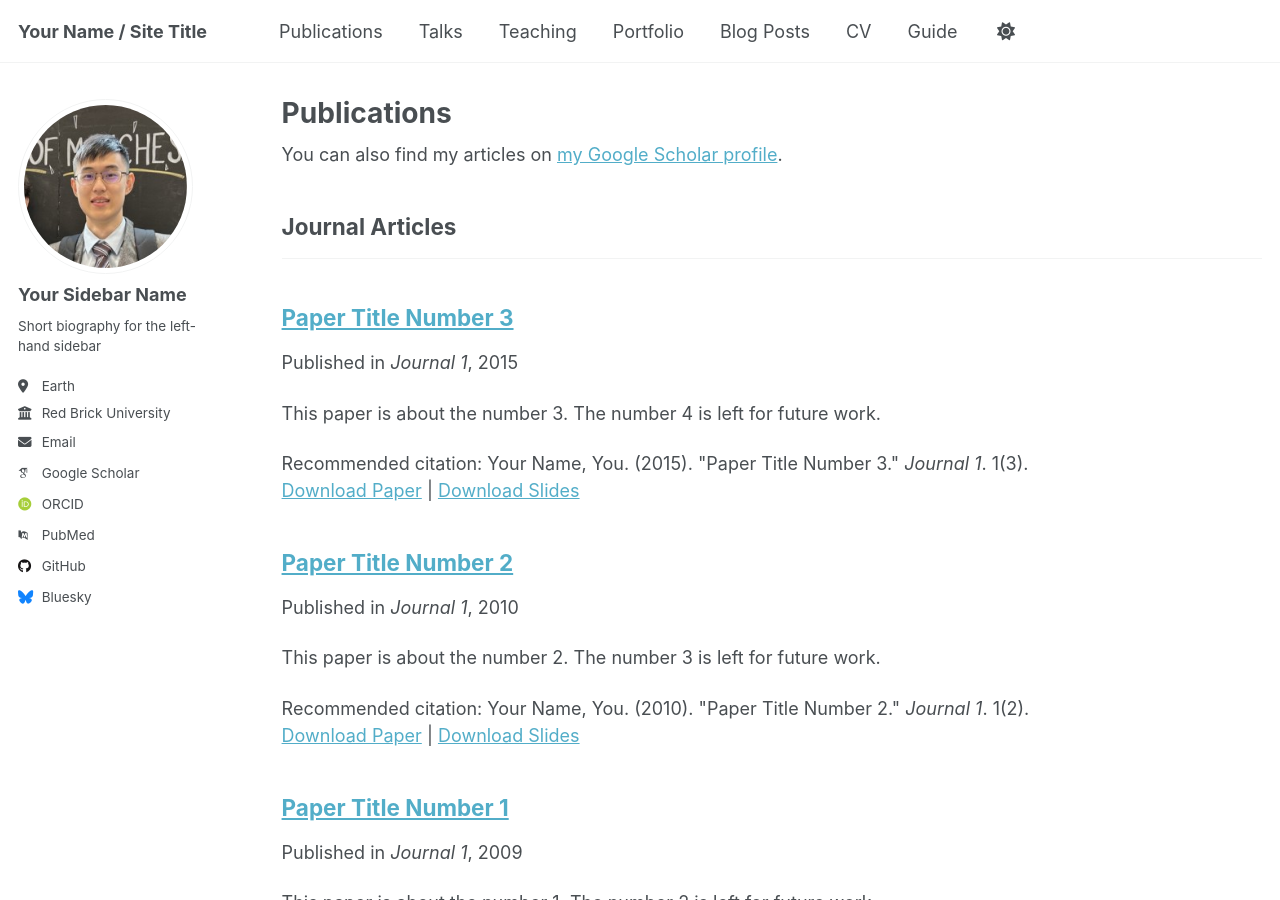
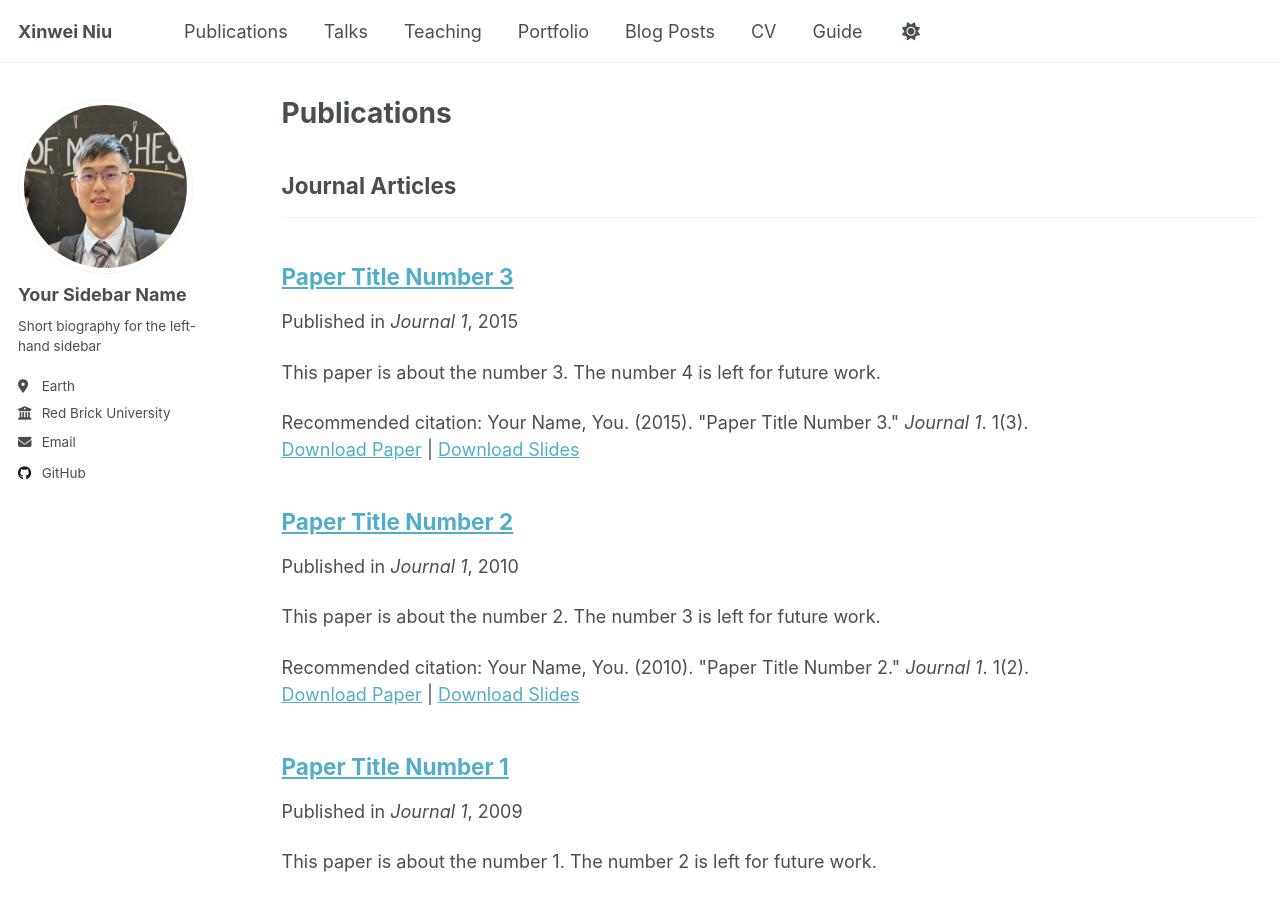
Before and after one commit to xinwei-niu/xinwei-niu.github.io, a Jekyll site: the page built from _pages/publications.html, in a window 1280 px wide and 900 px high. Built offline with Jekyll 4.4.1, drawn with Linux system fonts in a browser that asks for light colours; some web fonts are replaced; a script that is not in the unit is left out; some of the changed text lies outside the part shown.

Commit message:
update personal details

```diff
--- a/_config.yml
+++ b/_config.yml
@@ -9,11 +9,11 @@
 # Basic Site Settings
 locale                   : "en-US"
 site_theme               : "default" # Currently available options are "default", "air"
-title                    : "Your Name / Site Title"
+title                    : "Xinwei Niu"
 title_separator          : "-"
-name                     : &name "Your Name"
+name                     : &name "Xinwei Niu"
 description              : &description "Your Name's academic portfolio"   # Update this with a general description of your site, this is the default if not overridden by a page
-url                      : https://academicpages.github.io # The base hostname & protocol for your site e.g. "https://[your GitHub username].github.io",
+url                      : https://xinwei-niu.github.com # The base hostname & protocol for your site e.g. "https://[your GitHub username].github.io",
                                                            # or if you already have some other page hosted on Github then use "https://[your GitHub username].github.io/[Your Repo Name]"
 baseurl                  : "" # the subpath of your site, e.g. "/blog"
 repository               : "academicpages/academicpages.github.io"
@@ -35,12 +35,12 @@ author:
   # Academic websites
   academia         : # URL
   arxiv            : # URL - Update with the correct link to your profile
-  googlescholar    : "https://scholar.google.com/citations?user=PS_CX0AAAAAJ"
+  googlescholar    : # URL - Update with the correct link to your profile
   inspire-hep      : # URL
   impactstory      : # URL
-  orcid            : "http://orcid.org/yourorcidurl"
+  orcid            : # URL - Update with the correct link to your profile
   semantic         : # URL
-  pubmed           : "https://www.ncbi.nlm.nih.gov/pubmed/?term=john+snow"
+  pubmed           : # URL - Update with the correct link to your profile
   researchgate     : # URL
   scopus           : # URL
 
@@ -48,13 +48,13 @@ author:
   bitbucket        : # Username - Update with your username on the site
   codepen          : # Username
   dribbble         : # Username
-  github           : "academicpages"
+  github           : "xinwei-niu"
   kaggle           : # Username
   stackoverflow    : # User number or user number and name (i.e., use "1" or "1/jeff-atwood")
 
   # Social media
   artstation       : # Username
-  bluesky          : "bsky.app" # Replace this with you Bluesky username
+  bluesky          : # URL - Update with the correct link to your profile
   facebook         : # Username
   flickr           : # Username
   foursquare       : # Username
```
